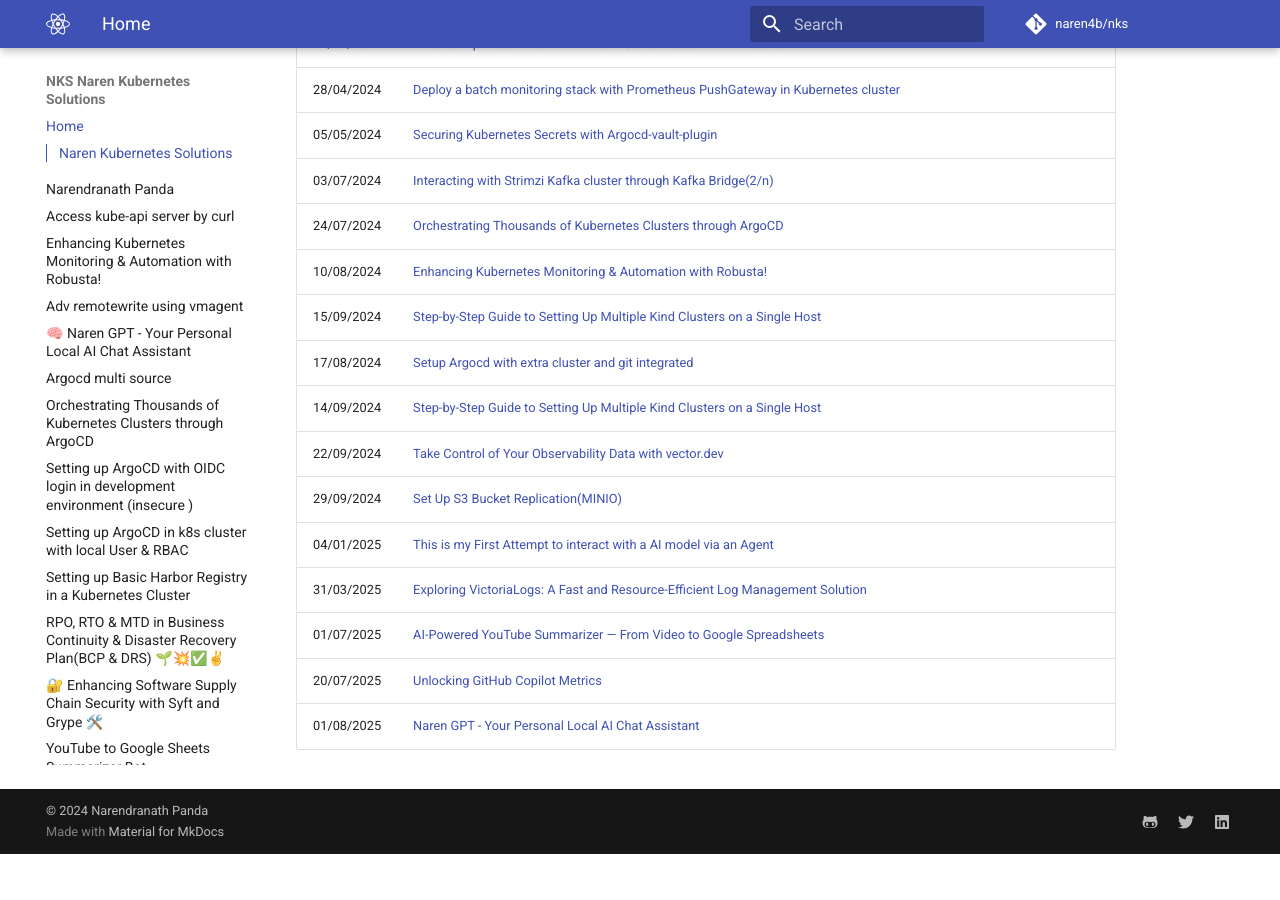
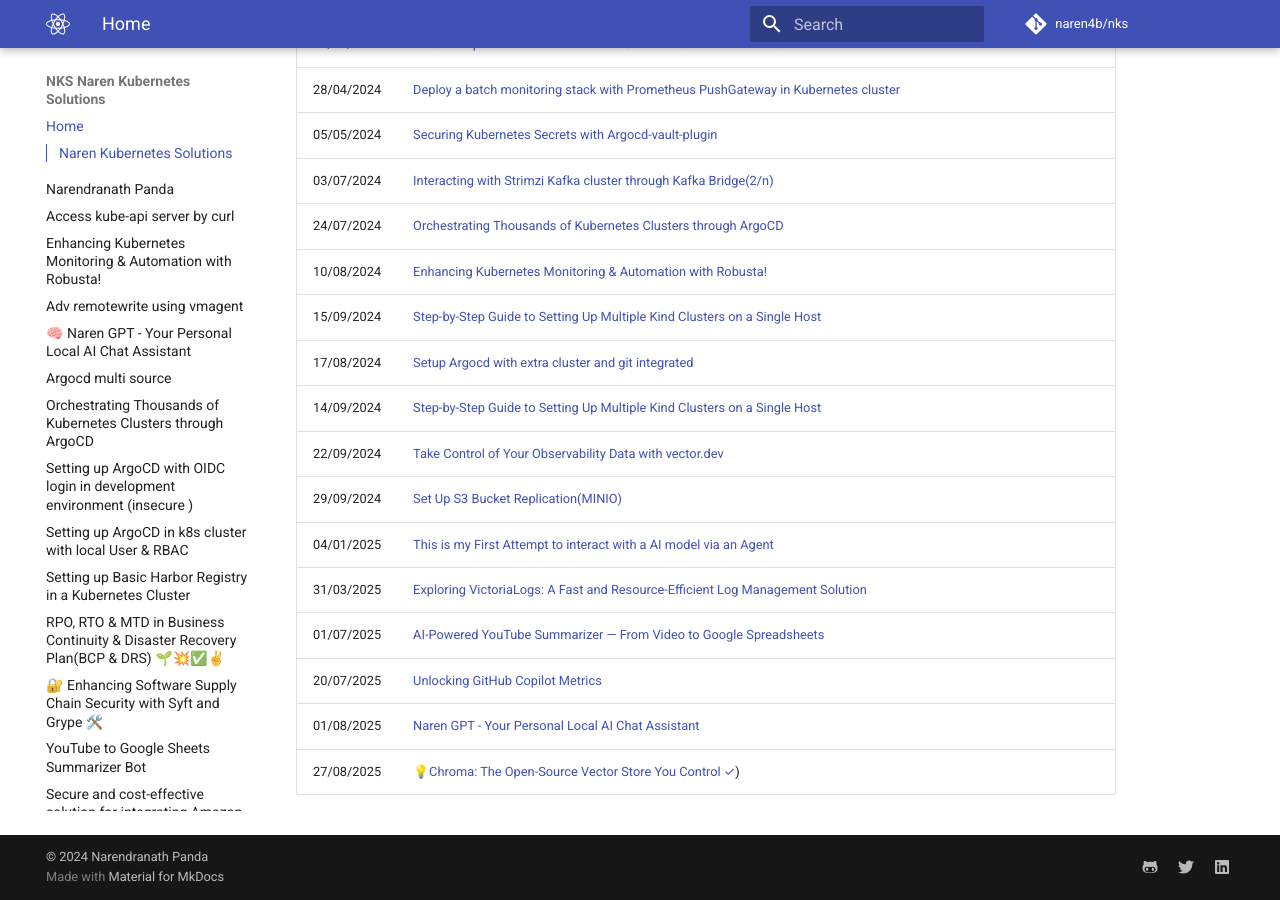
Before and after one commit to naren4b/nks, an MkDocs documentation site: the page built from docs/index.md, in a window 1280 px wide and 900 px high, scrolled down 1255 px. Built offline with MkDocs 1.6.1 and Material for MkDocs 9.7.7, drawn with Linux system fonts in a browser that asks for light colours; comment, search, counter and statistics services are not loaded; before the commit the page ends 2109 px from its top, so only the background shows below that.

Commit message:
Update index.md
added chroma md

```diff
--- a/docs/index.md
+++ b/docs/index.md
@@ -40,3 +40,4 @@
 | 01/07/2025 | [AI-Powered YouTube Summarizer — From Video to Google Spreadsheets](cow_video_summary_bot.md)                                                        |
 | 20/07/2025 | [Unlocking GitHub Copilot Metrics](gcp-metrics-exporter.md)                                                                                          |
 | 01/08/2025 | [Naren GPT - Your Personal Local AI Chat Assistant](ai-llm.md)                                                                                       |
+| 27/08/2025 | [💡Chroma: The Open-Source Vector Store You Control ✓](chroma.md))                                                                                  |
```
